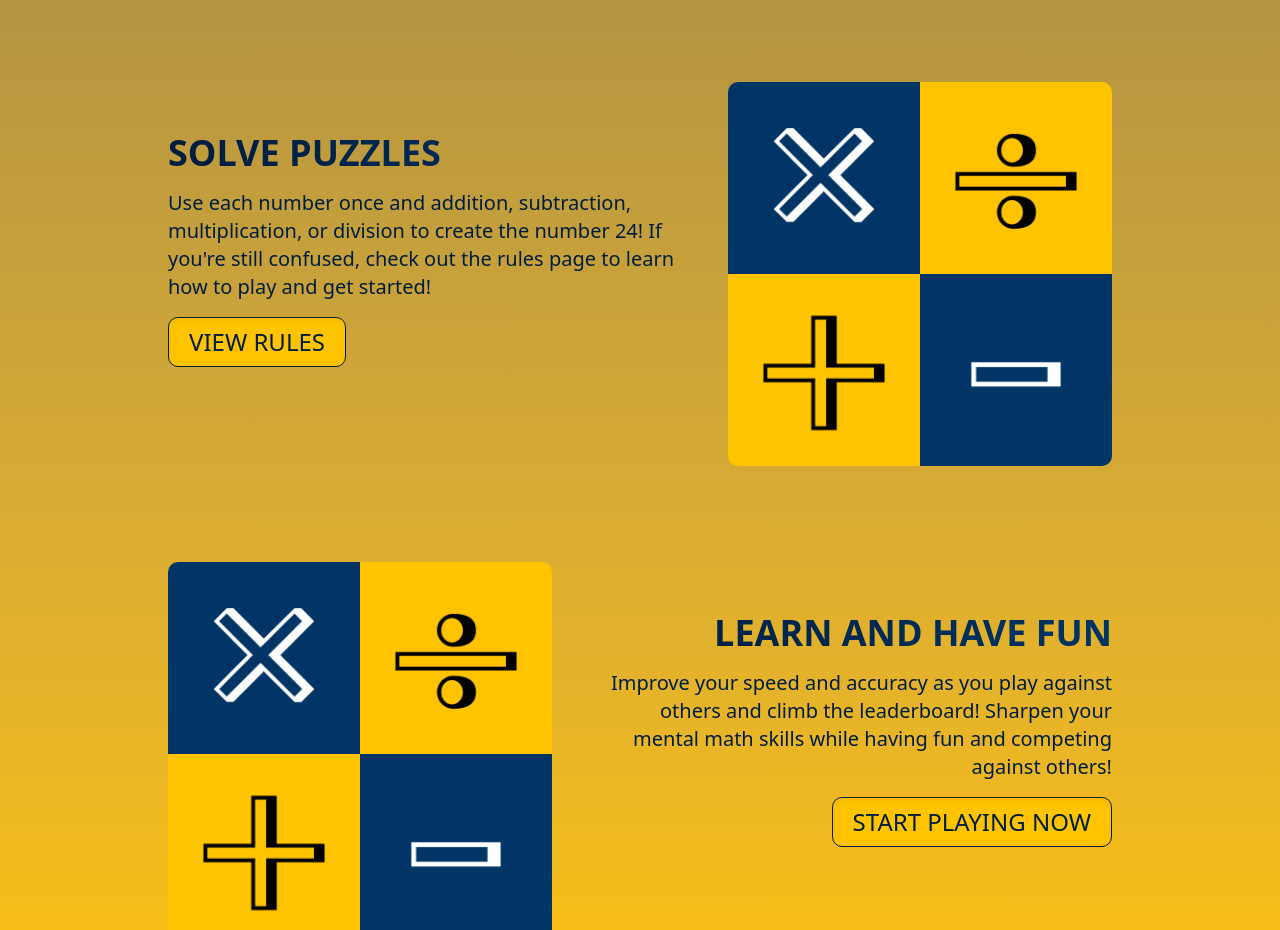
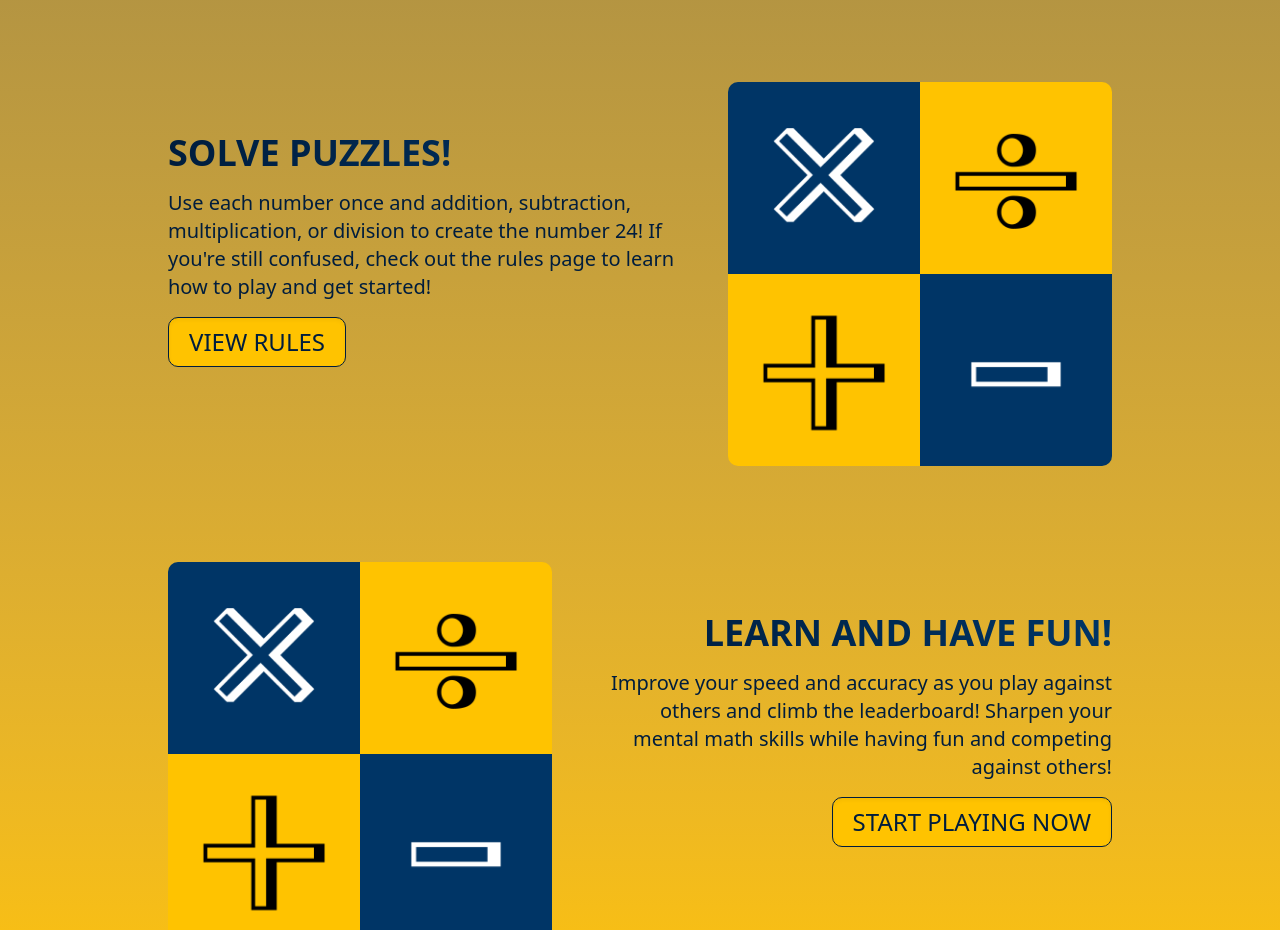
Before and after one commit to jacob-s-codes/24live, a Next.js app: page / in a window 1280 px wide. Shown: the part 2840-3770 px from the top of the page. Built offline with nearby package versions, Linux system fonts and the light colour scheme; no server answers.

Commit message:
added exclamation points

```diff
--- a/src/app/components/Home/SecondSection.tsx
+++ b/src/app/components/Home/SecondSection.tsx
@@ -62,7 +62,7 @@ const SecondSection = () => {
       <div className='flex flex-row-reverse items-center justify-center gap-x-12 my-12'>
         <img src="/logo.png" alt="logo" className="rounded-lg w-96 h-auto mt-12" />
         <div className='max-w-lg'>
-          <h3 className="text-4xl font-bold mb-4 text-transparent bg-clip-text bg-gradient-to-r from-darkblue to-lightblue uppercase">Solve puzzles</h3>
+          <h3 className="text-4xl font-bold mb-4 text-transparent bg-clip-text bg-gradient-to-r from-darkblue to-lightblue uppercase">Solve puzzles!</h3>
           <p className="text-xl pb-4 text-darkblue">
             Use each number once and addition, subtraction, multiplication, or division to create the number 24! If you're still confused, check out the rules page to learn how to play and get started!
           </p>
@@ -72,7 +72,7 @@ const SecondSection = () => {
       <div className='flex flex-row items-center justify-center gap-x-12 text-right'>
         <img src="/logo.png" alt="logo" className="rounded-lg w-96 h-auto mt-12" />
         <div className='max-w-lg'>
-          <h3 className="text-4xl font-bold mb-4 text-transparent bg-clip-text bg-gradient-to-r from-darkblue to-lightblue uppercase">Learn and Have fun</h3>
+          <h3 className="text-4xl font-bold mb-4 text-transparent bg-clip-text bg-gradient-to-r from-darkblue to-lightblue uppercase">Learn and Have fun!</h3>
           <p className="text-xl pb-4 text-darkblue">
             Improve your speed and accuracy as you play against others and climb the leaderboard! Sharpen your mental math skills while having fun and competing against others!
           </p>
```
